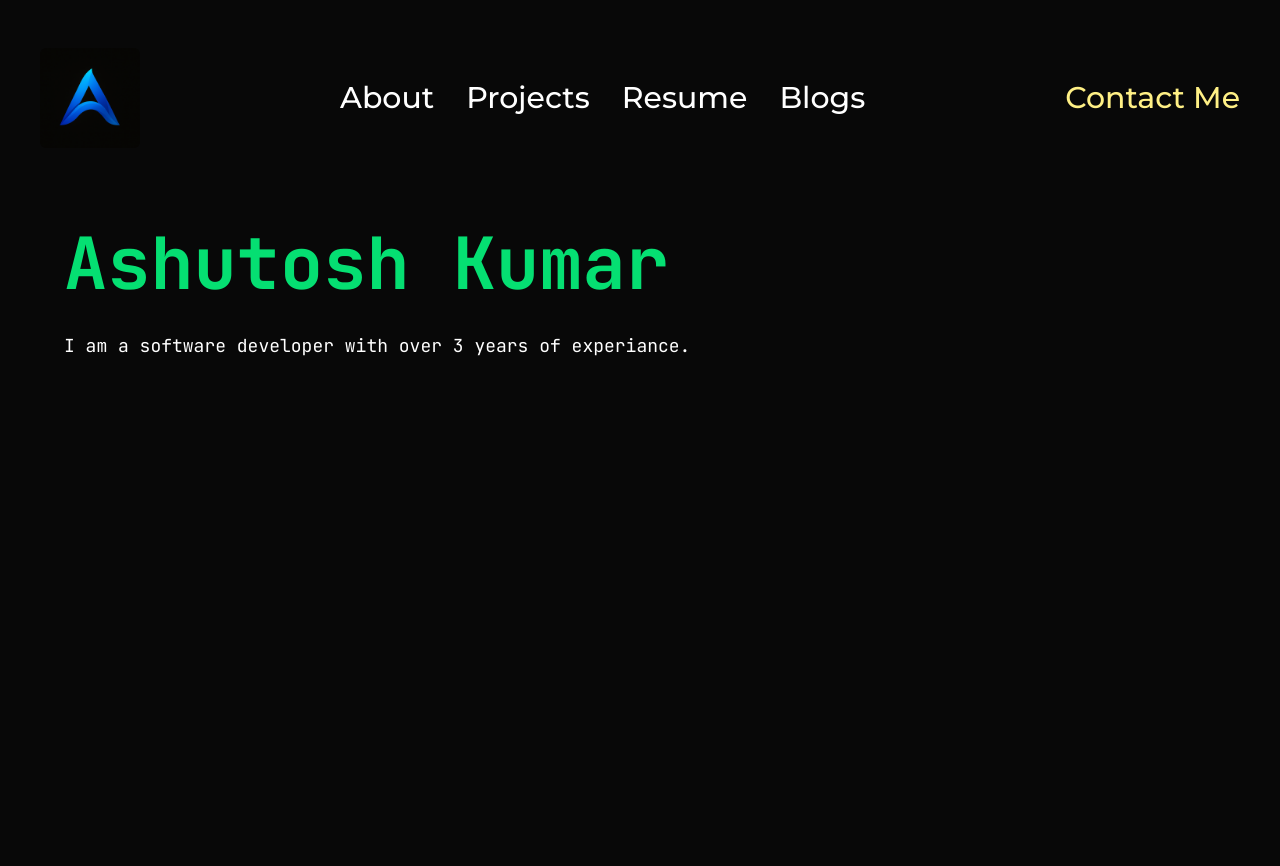
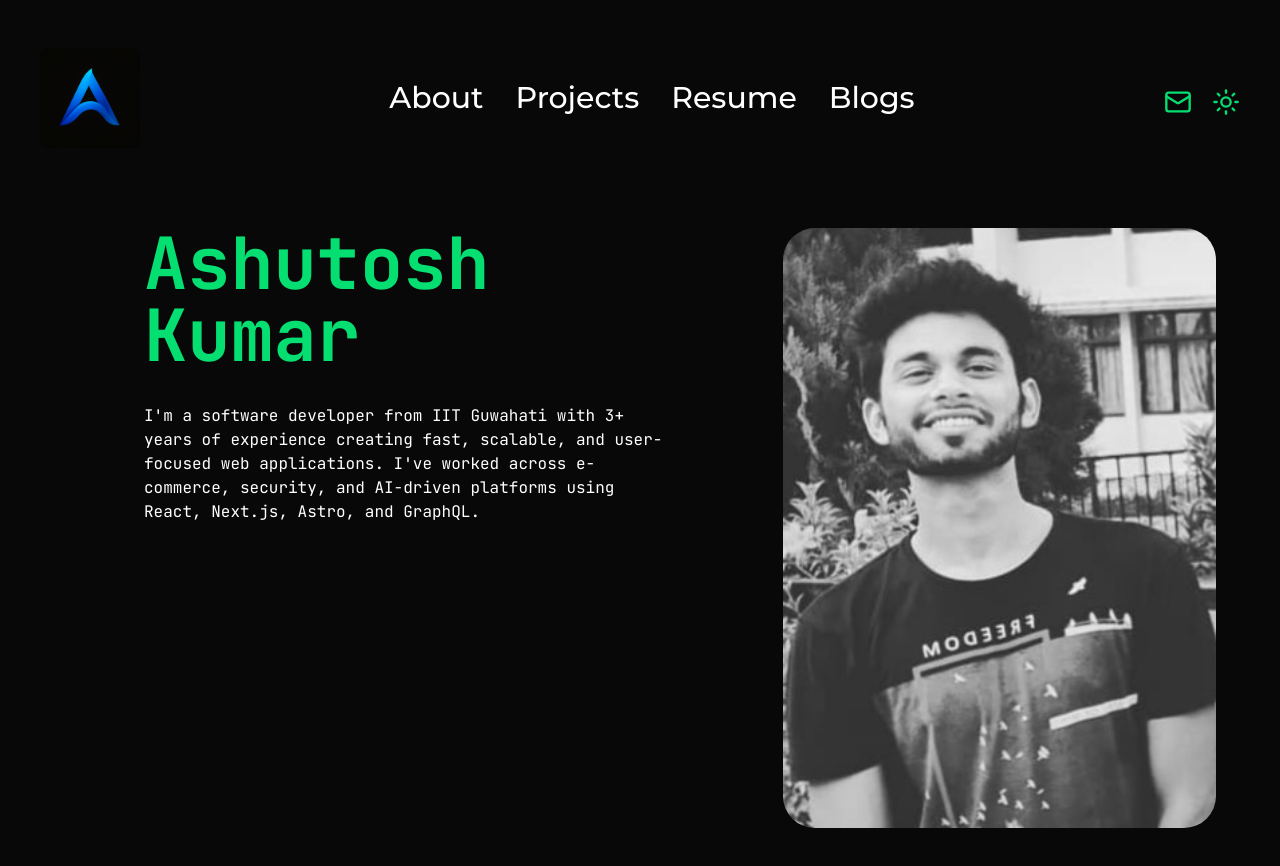
Before and after one commit to Ashu112/Portfolio-v1, a Next.js app: page / in a window 1280 px wide. Shown: the top 866 px of the page. Built offline with nearby package versions, Linux system fonts and the light colour scheme.

Commit message:
hero image added

```diff
--- a/package.json
+++ b/package.json
@@ -11,6 +11,7 @@
   },
   "dependencies": {
     "@tailwindcss/postcss": "^4.1.14",
+    "lucide-react": "^0.553.0",
     "next": "15.5.5",
     "postcss": "^8.5.6",
     "react": "19.1.0",
--- a/src/app/page.tsx
+++ b/src/app/page.tsx
@@ -4,8 +4,8 @@ import Hero from "@/components/hero/Hero";
 export default function Home() {
   return (
     <div className="bg-global min-h-screen mt-12">
-     <Header/>
-     <Hero/>
+      <Header />
+      <Hero />
     </div>
   );
 }
--- a/src/app/styles/globals.css
+++ b/src/app/styles/globals.css
@@ -18,7 +18,6 @@ body {
   -webkit-font-smoothing: antialiased;
   -moz-osx-font-smoothing: grayscale;
   background: rgb(8, 8, 8);
-
 }
 
 .font-sans {
--- a/src/components/header/Header.tsx
+++ b/src/components/header/Header.tsx
@@ -1,21 +1,34 @@
 import Image from "next/image";
 import Link from "next/link";
-
+import { Mail, Sun } from "lucide-react";
 
 function Header() {
   return (
     <div className="flex justify-between items-center px-10">
-        <Link href="/">
-             <Image src="/images/logo_black.png" alt="Logo" width={100} height={100} className="rounded-md" />
-        </Link>
+      <Link href="/">
+        <Image
+          src="/images/logo_black.png"
+          alt="Logo"
+          width={100}
+          height={100}
+          className="rounded-md"
+        />
+      </Link>
 
       <div className="flex gap-8 text-white text-3xl font-medium font-sans">
         <Link href="/">About</Link>
-          <Link href="/">Projects</Link>
-         <Link href="/">Resume</Link>
-          <Link href="/">Blogs</Link>
+        <Link href="/">Projects</Link>
+        <Link href="/">Resume</Link>
+        <Link href="/">Blogs</Link>
       </div>
-      <Link href="/" className="text-yellow-200 font-medium text-3xl font-sans">Contact Me</Link>
+      <div className="flex gap-5  items-center text-green-400">
+        <Link href="/">
+          <Mail className="size-7 mt-2" />
+        </Link>
+        <button className="hover:text-white cursor-pointer">
+          <Sun className="size-7 mt-2" />
+        </button>
+      </div>
     </div>
   );
 }
--- a/src/components/hero/Hero.tsx
+++ b/src/components/hero/Hero.tsx
@@ -1,10 +1,27 @@
-function Hero(){
-    return (
-        <div className="flex flex-col gap-8 px-16 py-20">
-            <h1 className="text-green-400 text-7xl font-bold">Ashutosh Kumar</h1>
-            <p className="text-lg text-white">I am a software developer with over 3 years of experiance.</p>
-        </div>
-    )
+import Image from "next/image";
+
+function Hero() {
+  return (
+    <div className="flex justify-between gap-10 px-16 py-20">
+      <div className="flex flex-col gap-8 px-20">
+        <h1 className="text-green-400 text-7xl font-bold">Ashutosh Kumar</h1>
+        <p className="text-base text-white max-w-3xl w-full mx-auto">
+          I'm a software developer from IIT Guwahati with 3+ years of experience
+          creating fast, scalable, and user-focused web applications. I've
+          worked across e-commerce, security, and AI-driven platforms using
+          React, Next.js, Astro, and GraphQL.
+        </p>
+      </div>
+
+      <Image
+        src="/images/portfolio.jpg"
+        alt="Hero Image"
+        className="rounded-4xl object-cover h-[600px]"
+        width={500}
+        height={150}
+      />
+    </div>
+  );
 }
 
 export default Hero;
```
Also changed, not shown: public/images/portfolio.jpg (added), 1 other file (tests, documents, lock files or other folders).
